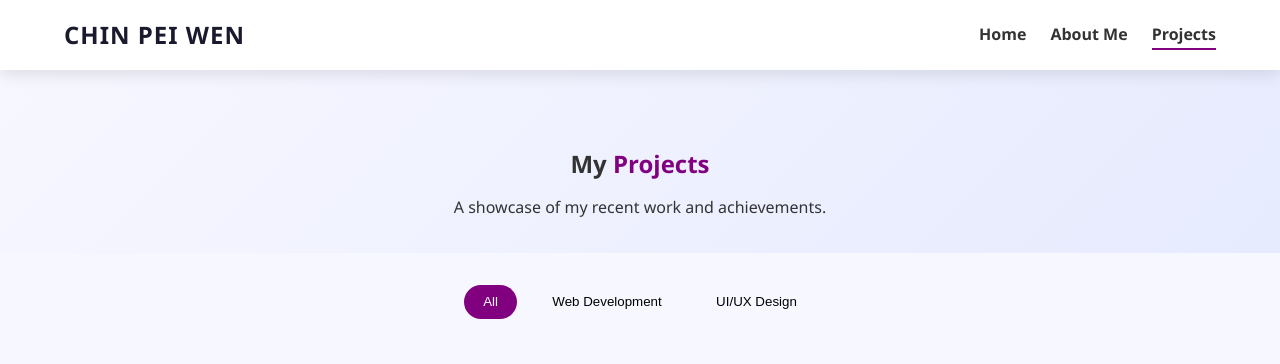
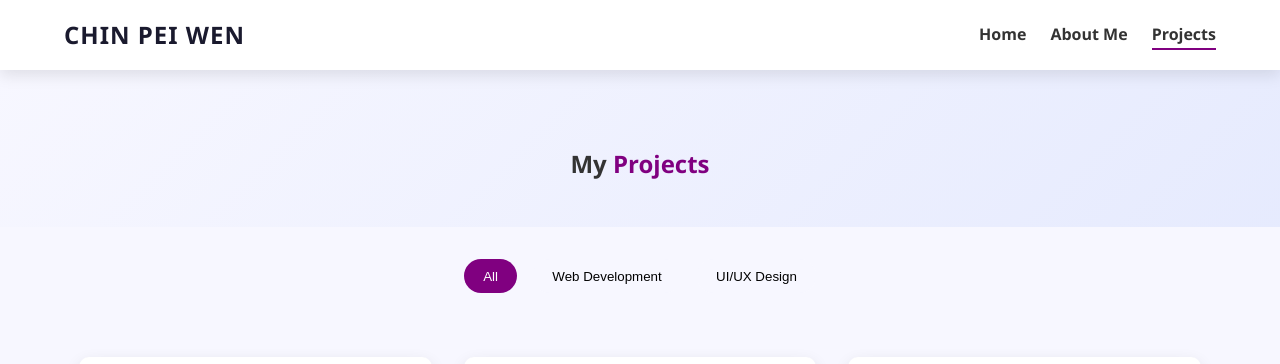
Before and after one commit to CHINPEIWEN/WP-Personal-Website, a plain HTML site: page Projects.html in a window 1280 px wide. Shown: the top 364 px of the page. Drawn offline with Linux system fonts and the light colour scheme.

Commit message:
Update Projects.html

```diff
--- a/Projects.html
+++ b/Projects.html
@@ -33,7 +33,6 @@
         <section class="projects-intro">
             <div class="container">
                 <h1>My <span class="highlight">Projects</span></h1>
-                <p>A showcase of my recent work and achievements.</p>
             </div>
         </section>
 
```
